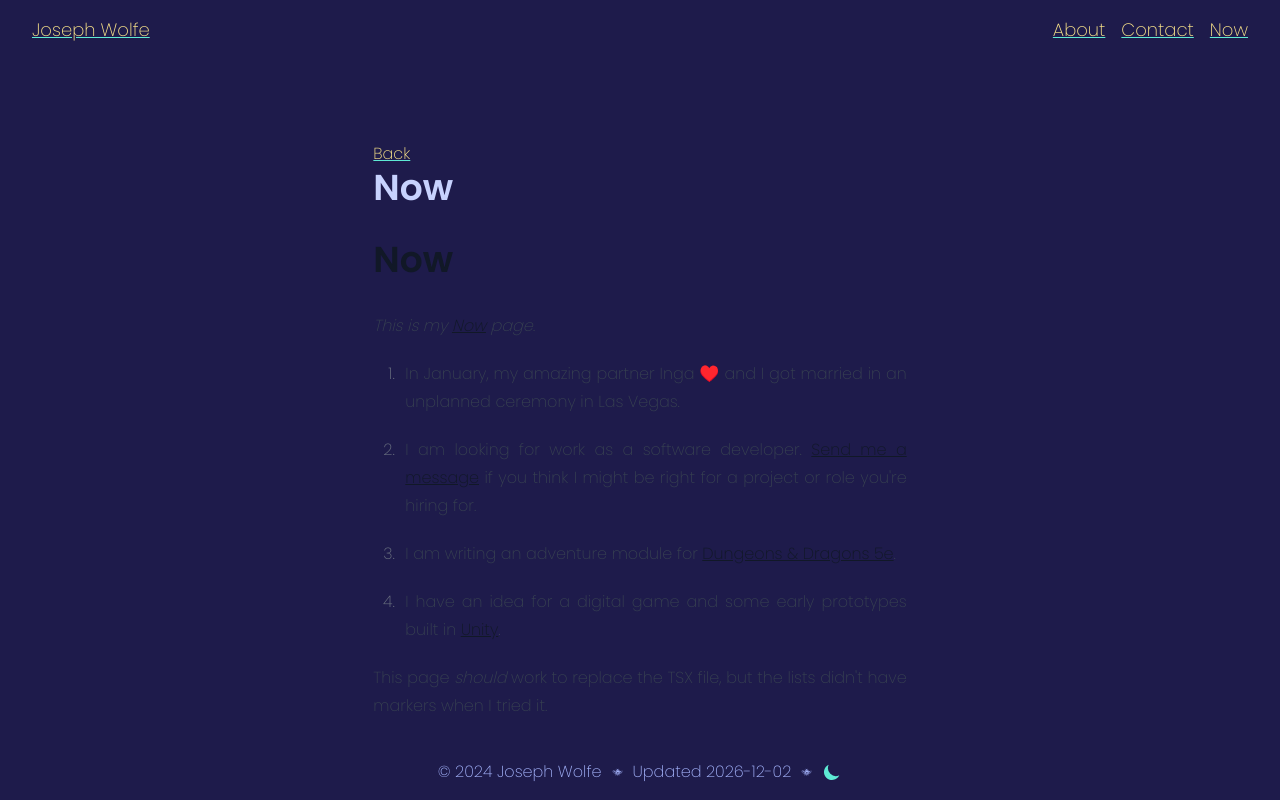
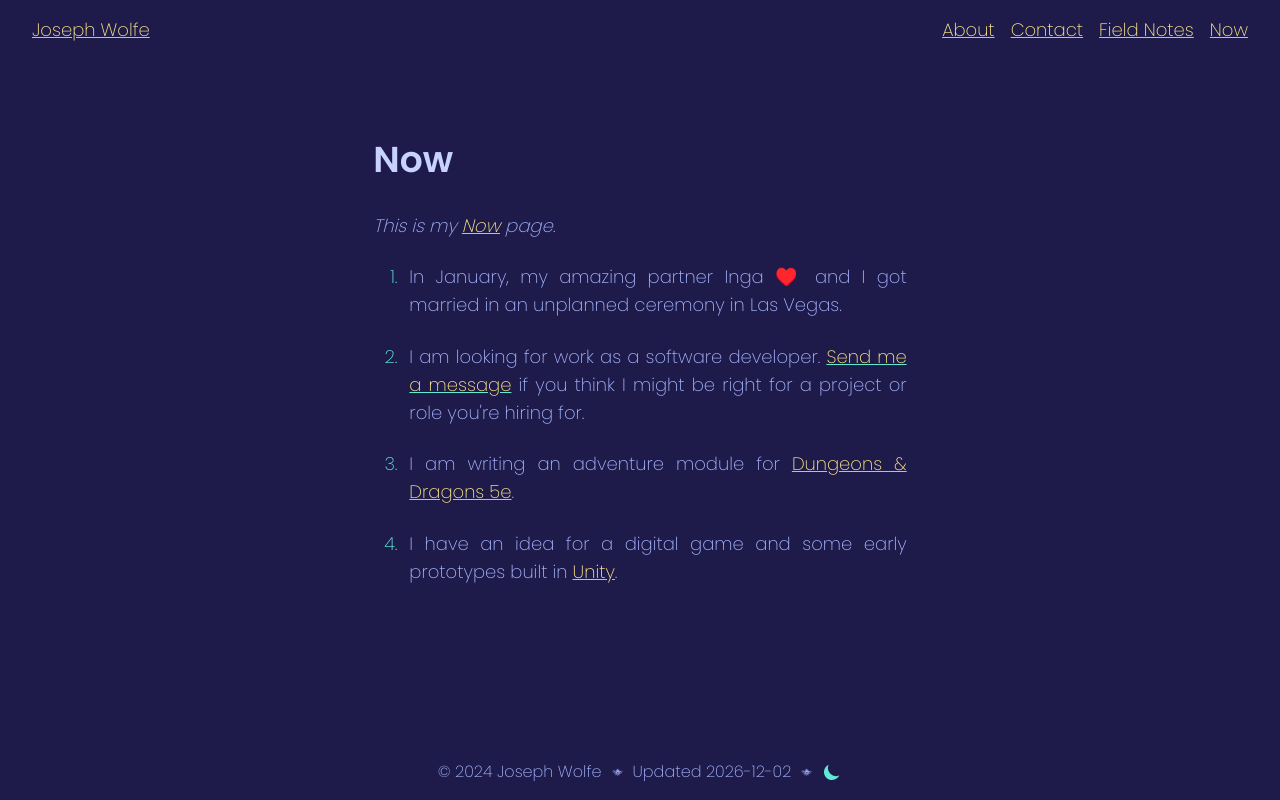
Before and after one commit to CharmedSatyr/personal-website, a Next.js app: page /field-notes/now in a window 1280 px wide. Built offline with nearby package versions, Linux system fonts and the light colour scheme.

Commit message:
Update blog styling

```diff
--- a/app/field-notes/[slug]/layout.tsx
+++ b/app/field-notes/[slug]/layout.tsx
@@ -1,13 +1,7 @@
-import { ReactNode } from "react";
+const Layout = ({ children }) => (
+	<article className="prose-headings:highlighted prose-p:text prose-a:hyperlink prose-ol:ordered-list prose-ol:text prose dark:prose-invert">
+		{children}
+	</article>
+);
 
-interface Props {
-	children: ReactNode;
-}
-
-const ArticleContainer = ({ children }: Props) => {
-	return (
-		<article className="container prose min-h-96 max-w-3xl">{children}</article>
-	);
-};
-
-export default ArticleContainer;
+export default Layout;
--- a/app/field-notes/[slug]/page.tsx
+++ b/app/field-notes/[slug]/page.tsx
@@ -3,8 +3,6 @@ import fs from "fs";
 import matter from "gray-matter";
 import path from "path";
 
-import Link from "@/components/Link";
-import PageTitle from "@/components/PageTitle";
 import blogDir from "@/constants/blogDir";
 
 export const generateStaticParams = async () => {
@@ -35,14 +33,7 @@ const getPost = ({ slug }: { slug: string }) => {
 const Post = ({ params }) => {
 	const props = getPost(params);
 
-	return (
-		<>
-			<Link href="/field-notes">Back</Link>
-			<PageTitle>{props.frontMatter.title}</PageTitle>
-
-			<MDXRemote source={props.content} />
-		</>
-	);
+	return <MDXRemote source={props.content} />;
 };
 
 export default Post;
--- a/app/layout.tsx
+++ b/app/layout.tsx
@@ -56,7 +56,7 @@ const RootLayout = ({ children }: { children: React.ReactNode }) => {
 			/>
 
 			<body
-				className={`${poppins.variable} flex h-screen flex-col items-center bg-primary-50 text-justify font-sans text-primary-700 dark:bg-dark-primary-950 dark:text-dark-primary-300 xl:text-lg`}
+				className={`${poppins.variable} text flex h-screen flex-col items-center bg-primary-50 dark:bg-dark-primary-950`}
 			>
 				<ThemeProviders>
 					<Header />
--- a/app/now/page.tsx
+++ b/app/now/page.tsx
@@ -13,7 +13,7 @@ const Now = () => {
 				This is my <Link href="https://nownownow.com/about">Now</Link> page.
 			</aside>
 
-			<ol className="list-decimal leading-relaxed marker:text-accent-600 dark:marker:text-dark-accent-300">
+			<ol className="ordered-list">
 				<li>
 					In January, my amazing partner Inga{" "}
 					<span role="img" aria-label="heart">
--- a/css/tailwind.css
+++ b/css/tailwind.css
@@ -15,6 +15,18 @@
 		@apply highlighted mb-8 text-4xl font-bold xl:text-5xl;
 	}
 
+	.title-h2 {
+		@apply highlighted mb-8 text-3xl font-bold xl:text-4xl;
+	}
+
+	.text {
+		@apply text-justify font-sans text-primary-700 dark:text-dark-primary-300 xl:text-lg;
+	}
+
+	.ordered-list {
+		@apply list-decimal leading-relaxed marker:text-accent-600 dark:marker:text-dark-accent-300;
+	}
+
 	aside,
 	label,
 	li,
--- a/data/field-notes/now.mdx
+++ b/data/field-notes/now.mdx
@@ -19,6 +19,3 @@ _This is my [Now](https://nownownow.com/about) page._
 
 1. I have an idea for a digital game and some early prototypes built in
    [Unity](https://learn.unity.com).
-
-This page _should_ work to replace the TSX file, but the lists didn't have
-markers when I tried it.
--- a/data/field-notes/test.mdx
+++ b/data/field-notes/test.mdx
@@ -3,6 +3,8 @@ title: Under Construction
 date: "2024-06-12"
 description: Welcome to my test blog.
 ---
+
+# Test
 
 Voilà!
 
@@ -18,7 +20,7 @@ vindicate the vigilant and the virtuous.
 Verily, this vichyssoise of verbiage veers most verbose, so let me simply add
 that it's my very good honour to meet you and you may call me V.
 
-# I am a header
+## I am a header
 
 1. One
 2. Two
--- a/data/header-nav-links.ts
+++ b/data/header-nav-links.ts
@@ -5,4 +5,8 @@ const headerNavLinks = [
 	{ href: "/about", title: "About" },
 ];
 
+if (process.env.NODE_ENV === "development") {
+	headerNavLinks.push({ href: "/field-notes", title: "Field Notes" });
+}
+
 export default headerNavLinks;
```
